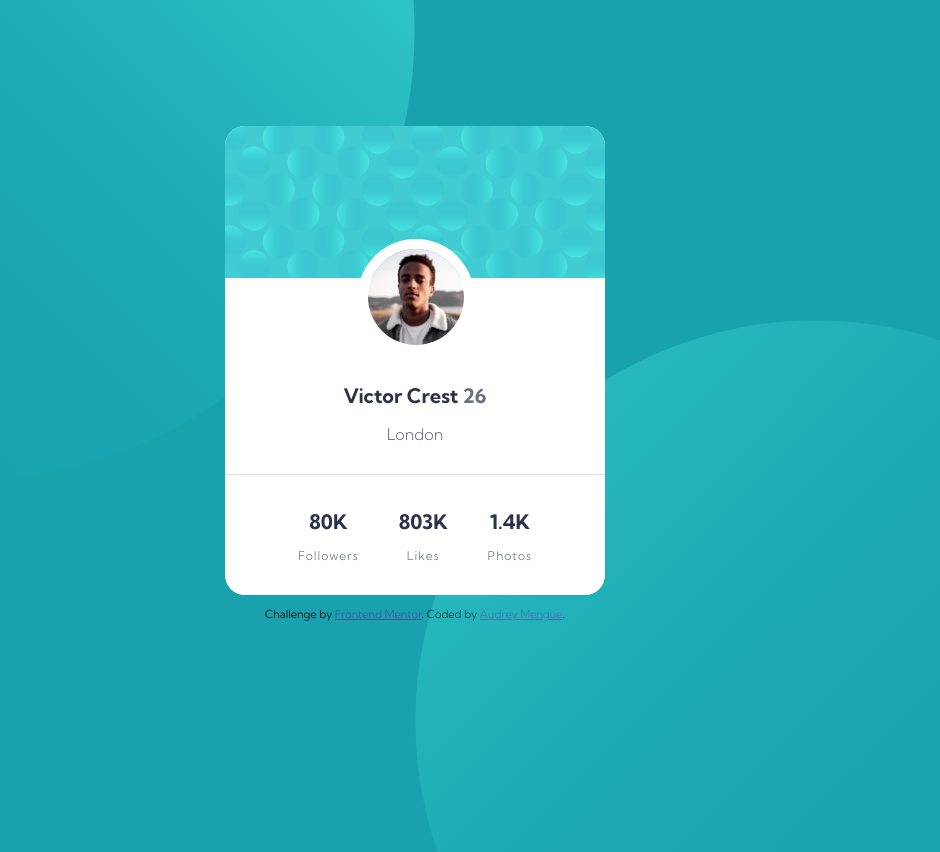
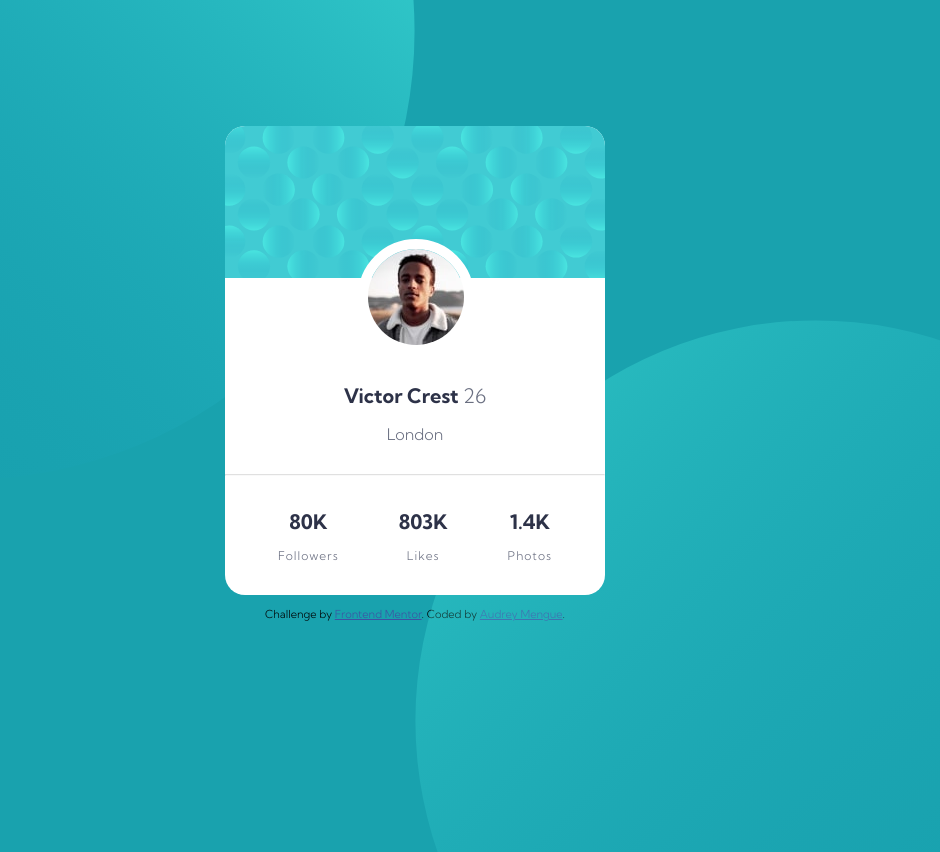
Before and after one commit to audreymengue/FrontEnd-Mentor-Challenges, a plain HTML site: page profile-card-component-main/index.html in a window 1280 px wide. Shown: the top 852 px of the page, without its empty margins (225-1165 px from the left). Drawn offline with Linux system fonts and the light colour scheme.

Commit message:
Fixed font

```diff
--- a/profile-card-component-main/style.css
+++ b/profile-card-component-main/style.css
@@ -71,8 +71,10 @@ p{
     color: hsl(227, 10%, 46%);
  }
 
+ span { font-weight: lighter;}
+
  .stats-box {
-    margin: 0 20px;
+    margin: 0 30px;
     text-align: center;
  }
 
```
